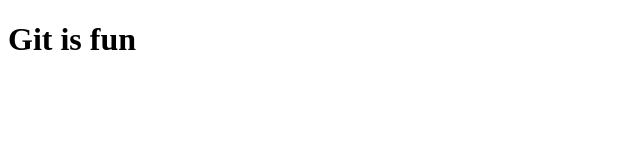
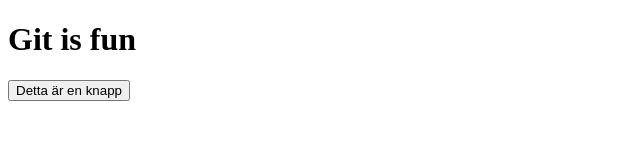
Before and after one commit to mLordswe/didactic-goggles, a plain HTML site: page index.html in a window 1280 px wide. Shown: the whole page, without its empty margins (0-640 px from the left). Drawn offline with Linux system fonts and the light colour scheme.

Commit message:
Added a button

```diff
--- a/index.html
+++ b/index.html
@@ -7,5 +7,6 @@
   </head>
   <body>
     <h1>Git is fun</h1>
+    <button id="button">Detta är en knapp</button>
   </body>
 </html>
```
